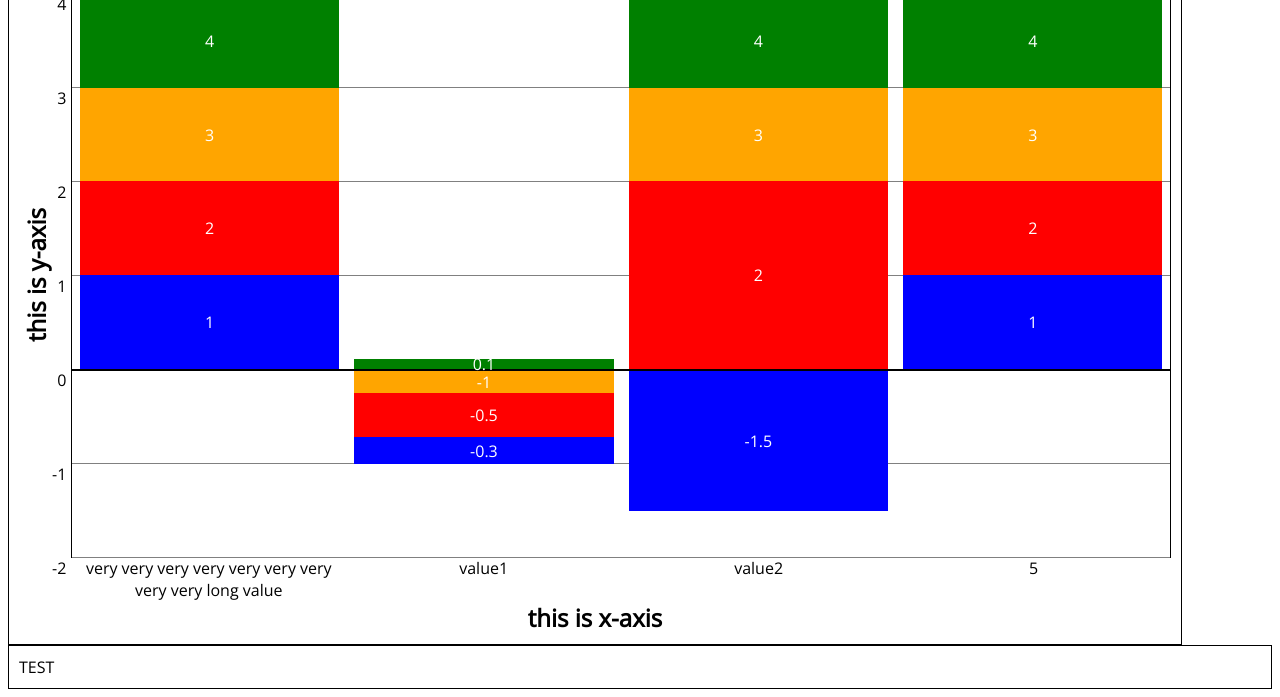
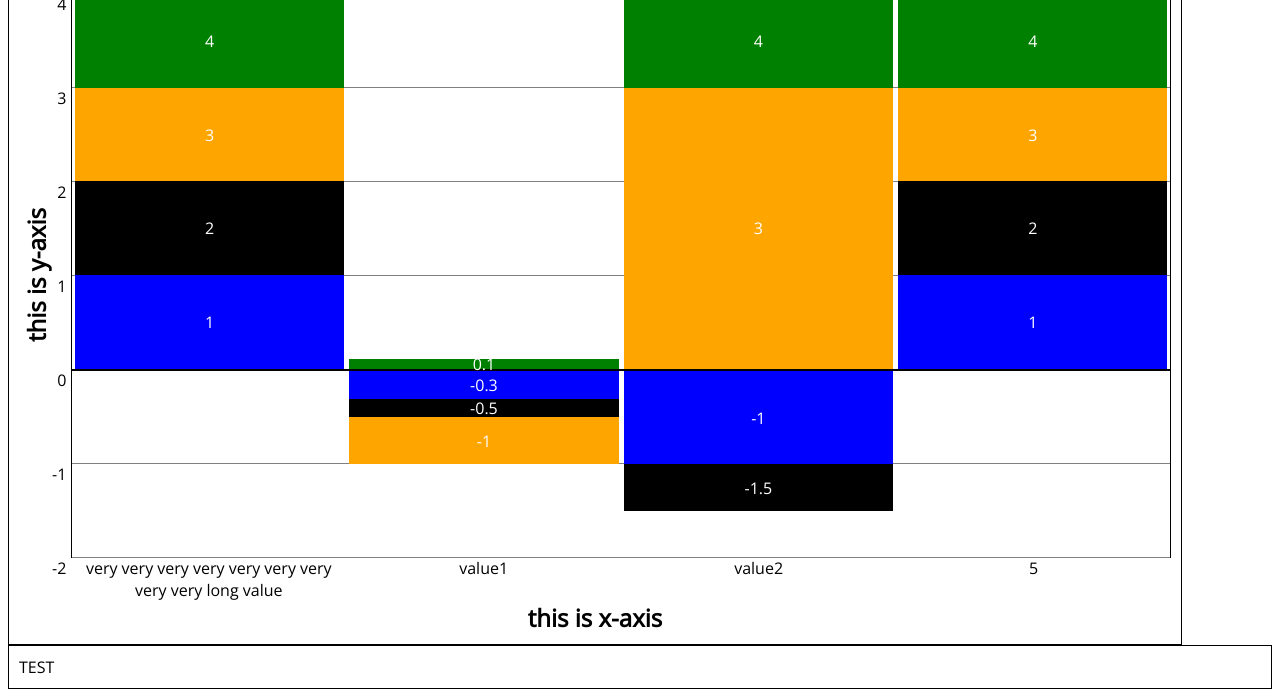
Before and after one commit to scc416/draw-bar-chart, a website: page index.html in a window 1280 px wide. Shown: the part 105-802 px from the top of the page. Drawn offline with nearby package versions, Linux system fonts and the light colour scheme.

Commit message:
fix the height and order of stacked bar (negative)

```diff
--- a/draw-bar-chart.js
+++ b/draw-bar-chart.js
@@ -1,8 +1,6 @@
 //to-do list
-// stacked - dataLabelColour, barColour
 // refractor
 // extra flare with things like CSS transitions and animations
-// what to do when there is no input from the options
 // add comments
 // for negative values
 // make notes
@@ -282,14 +280,14 @@ let makeStackedBars = (data, maxTick, minTick, options, barSpacing, tickInterval
 
     if(negLength > 0) {
       let negArr = arr[0];
-      for(let i = 0; i < negLength; i++) {
-        let val = i === negLength - 1 ? negArr[negLength - 1] : negArr[i-1] - negArr[i];
+      for(let i = negLength - 1; i >= 0 ; i--) {
+        let val = i === negLength - 1 ? negArr[negLength - 1] : negArr[i] - negArr[i+1];
         negBar +=
           (`<div
             class="bar"
             style="
               align-items: ${dataLabelPosition};
-              height: ${val * 100 / minVal}%;
+              height: ${ val * 100 / minVal }%;
               background-color: ${barColour[negLength - i - 1]}; ">
                 ${format(arr[0][i])}
             </div>`
--- a/index.html
+++ b/index.html
@@ -18,7 +18,7 @@
     <script>
       drawBarChart(
         [
-          [[1, 2, 3, 4], [-1, -0.5, -0.3, 0.1], [-1.5, 2, 3, 4], [1, 2, 3, 4]],
+          [[1, 2, 3, 4], [-1, -0.5, -0.3, 0.1], [-1.5, -1, 3, 4], [1, 2, 3, 4]],
           // [1, 2, 3, 4, 5, 6, 7],
           ["very very very very very very very very very long value", "value1", "value2", "5"]
         ],
@@ -38,8 +38,8 @@
           dataLabelPosition: "centre", // option: top, centre or bottom (of the bar)
           dataLabelColour: "white",
           dataLabelFontSize: "16px",
-          barColour: ["blue", "red", "orange", "green"],
-          barSpacing: "15px",
+          barColour: ["blue", "rd", "orange", "green"],
+          barSpacing: "5px",
           userSelect: false,
           // minTickVal: 50,
           scientificNotation: false
```
